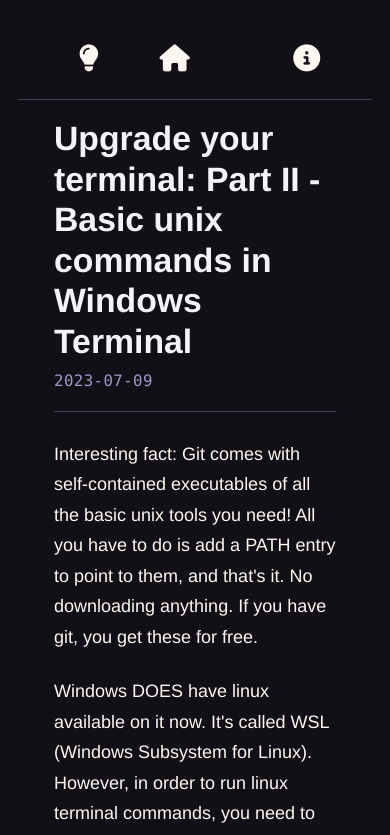
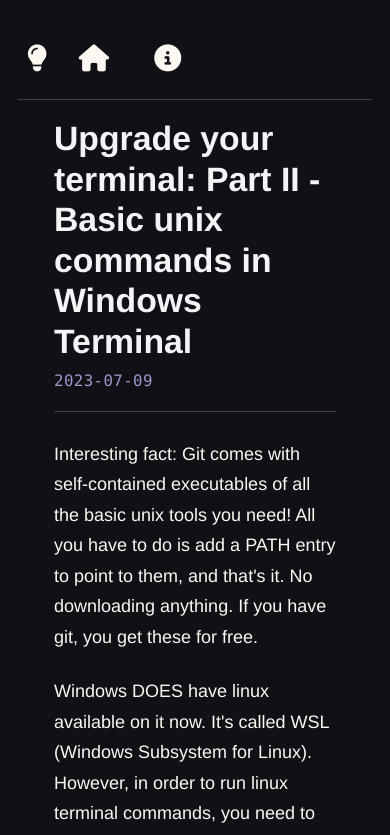
Before and after one commit to philhd/phil-site-next, a Next.js app: page /blog/upgrade-your-terminal-part-2 in a window 390 px wide. Shown: the top 835 px of the page. Built offline with nearby package versions, Linux system fonts and the light colour scheme; some icons are missing.

Commit message:
go back to left justify top nav on mobile

```diff
--- a/src/app/components/nav-menu.tsx
+++ b/src/app/components/nav-menu.tsx
@@ -1,7 +1,7 @@
 export default function NavMenu({ children }: { children: React.ReactNode }) {
     return (
         <div className="sticky top-0 bg-white dark:bg-black z-50 border-b border-gray-200 dark:border-gray-700">
-            <div className="flex items-center py-4 text-2xl justify-evenly sm:justify-start sm:space-x-5">
+            <div className="flex items-center py-4 space-x-5 text-2xl">
                 { children }
             </div>
         </div>
```
